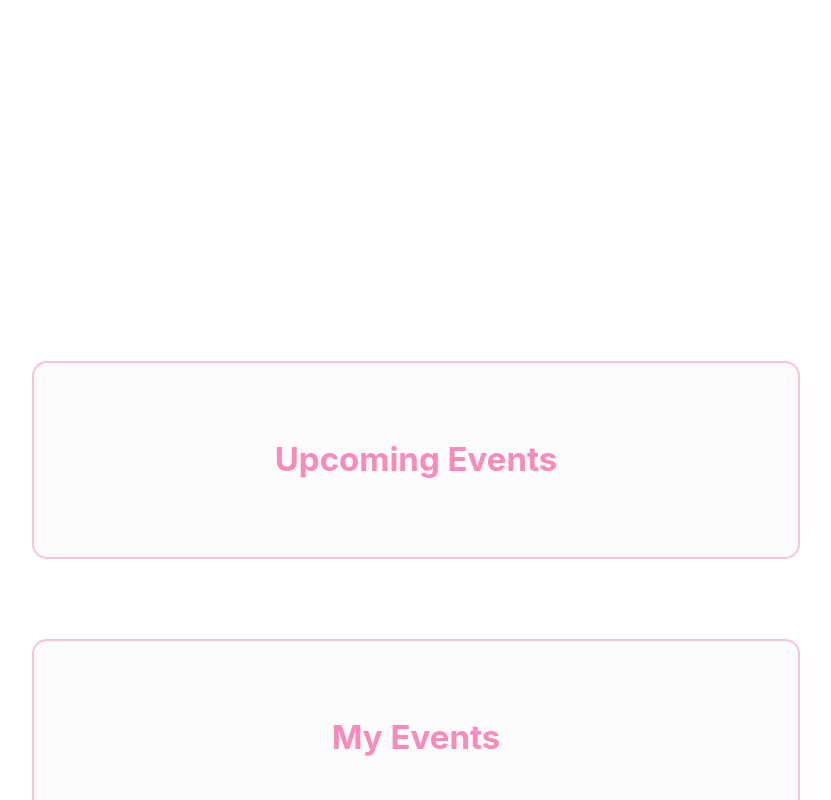
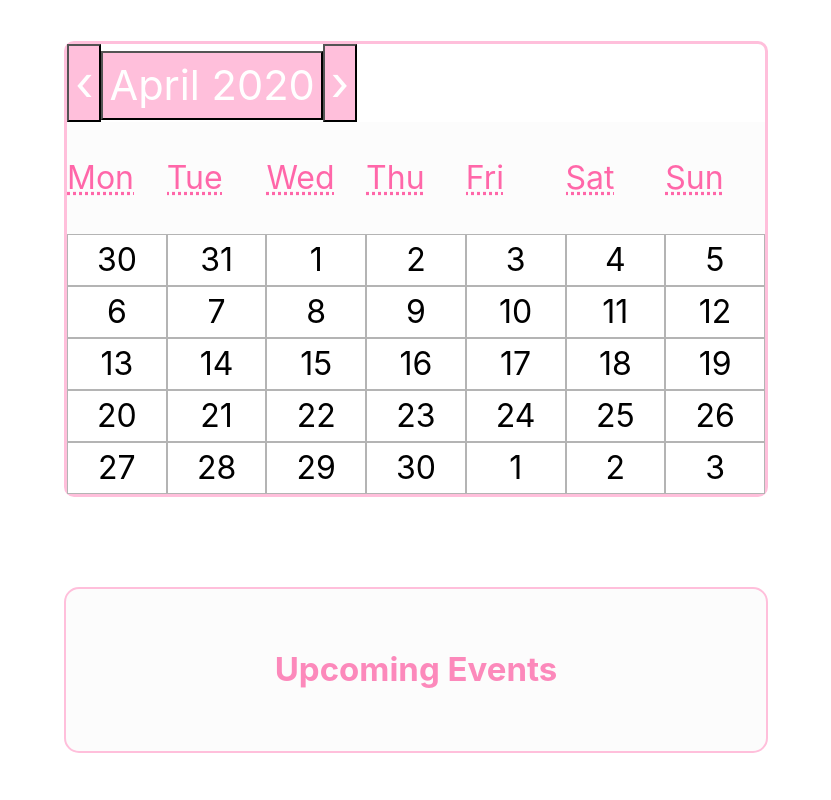
Before and after one commit to cphung1/lhl-final, a React (Create React App) app: page /home in a window 1280 px wide. Shown: the part 960-1760 px from the top of the page, without its empty margins (224-1055 px from the left). Built offline with nearby package versions, Linux system fonts and the light colour scheme; no server answers.

Commit message:
added calendar to home page

```diff
--- a/src/components/Home/Date.js
+++ b/src/components/Home/Date.js
@@ -1,11 +1,10 @@
 import React, { useState } from 'react';
 import Calendar from 'react-calendar';
 import "./Date.scss"
-import 'react-calendar/dist/Calendar.css';
 
 export default function Date() {
   return (
-    <div>
+    <div className="calendar-wrapper">
     <Calendar
     />
   </div>
--- a/src/components/Home/Date.scss
+++ b/src/components/Home/Date.scss
@@ -1,12 +1,57 @@
 .calendar-wrapper {
-  display: flex;
-  justify-content: center;
   max-width: 2500px;
-  width: 500px;
-  font-size: 20px;
+  width: 55%;
+  font-size: 2em;
+  margin: auto;
+  border: solid 3px #ffbfdb;
+  border-radius: 10px;
 }
 
 .calendar {
+  text-align: center;
   display: flex;
   justify-content: center;
 }
+
+.react-calendar__navigation__label {
+  flex-grow: 1;
+  background: #ffbfdb;
+  color: white;
+  font-size: 1.3em;
+}
+
+.react-calendar__navigation__prev2-button {
+display: none;
+}
+
+.react-calendar__navigation__next2-button {
+  display: none;
+}
+
+.react-calendar__navigation__arrow {
+  color:white;
+  font-size: 1.5em;
+}
+.react-calendar__navigation__next-button {
+  background-color: #ffbfdb;
+}
+
+.react-calendar__navigation__prev-button {
+  background-color: #ffbfdb;
+}
+
+div .react-calendar__month-view__weekdays__weekday {
+  color: #ff67a9;
+  margin-block: 1em;
+}
+
+.react-calendar__viewContainer {
+  background-color: #f7f7f766;
+}
+
+.react-calendar__tile {
+  border: solid 1px #b4b4b4;
+  background-color: white;
+}
+
+// react-calendar__tile react-calendar__month-view__days__day react-calendar__month-view__days__day--weekend
--- a/src/components/Home/Home.js
+++ b/src/components/Home/Home.js
@@ -1,11 +1,14 @@
 import React from 'react'
 import "./Home.scss"
 import { Link } from "react-router-dom";
+import Date from "./Date"
 
 export default function Home(props) {
   return (
     <div>
       <img src="/images/logo/LogoMakr_62F6RG.png"></img>
+      <div className="home-body">
+        <Date />
         <div id="event-wrapper">
           <div className="event-wrapper">
             <Link to="/upcoming_events">Upcoming Events</Link>
@@ -15,5 +18,6 @@ export default function Home(props) {
           </div>
         </div>
       </div>
+    </div>
   )
 }
--- a/src/components/Home/Home.scss
+++ b/src/components/Home/Home.scss
@@ -6,7 +6,7 @@ img {
 }
 
 #event-wrapper {
-  margin-top: 370px;
+  margin-top: 90px;
   text-align: -webkit-center;
   display: list-item;
 }
@@ -16,12 +16,12 @@ img {
 .event-wrapper {
   text-align: center;
   height: 20%;
-  width: 60%;
-  padding: 4.5em;
+  width: 55%;
+  padding: 3.5em;
   border-radius: 15px;
   border: solid 2px #ffbfdb;
   background-color: #f7f7f766;
-  margin-top: 5em;
+  margin-top: 3.5em;
 
   a {
     color: #fc89bb;
@@ -29,3 +29,7 @@ img {
     font-size: 33px;
   }
 }
+
+.home-body {
+  margin-top: 50px;
+}
--- a/src/components/MyProfile/MyProfile.js
+++ b/src/components/MyProfile/MyProfile.js
@@ -28,7 +28,7 @@ export default function MyProfile(props) {
           </div>
 
         <div className="profile-content-wrapper">
-          <Card.Title className="profile-font-name">{props.myProfile.name}, {props.myProfile.birthdate}</Card.Title>
+          <Card.Title className="profile-font-name">{props.myProfile.name}, {new Date(props.myProfile.birthdate).toDateString().slice(4)}</Card.Title>
           <Card.Title className="profile-font">{props.myProfile.location}</Card.Title>
           <Card.Text className="profile-font">{props.myProfile.description}</Card.Text>
         </div>
@@ -39,4 +39,4 @@ export default function MyProfile(props) {
     </div>
   )
 }
-// new Date(props.start_date).toDateString().slice(4)
+// new Date(props.myProfile.birthdate).toDateString().slice(4)
```
Lines whose indentation alone changed are shown as unchanged.
